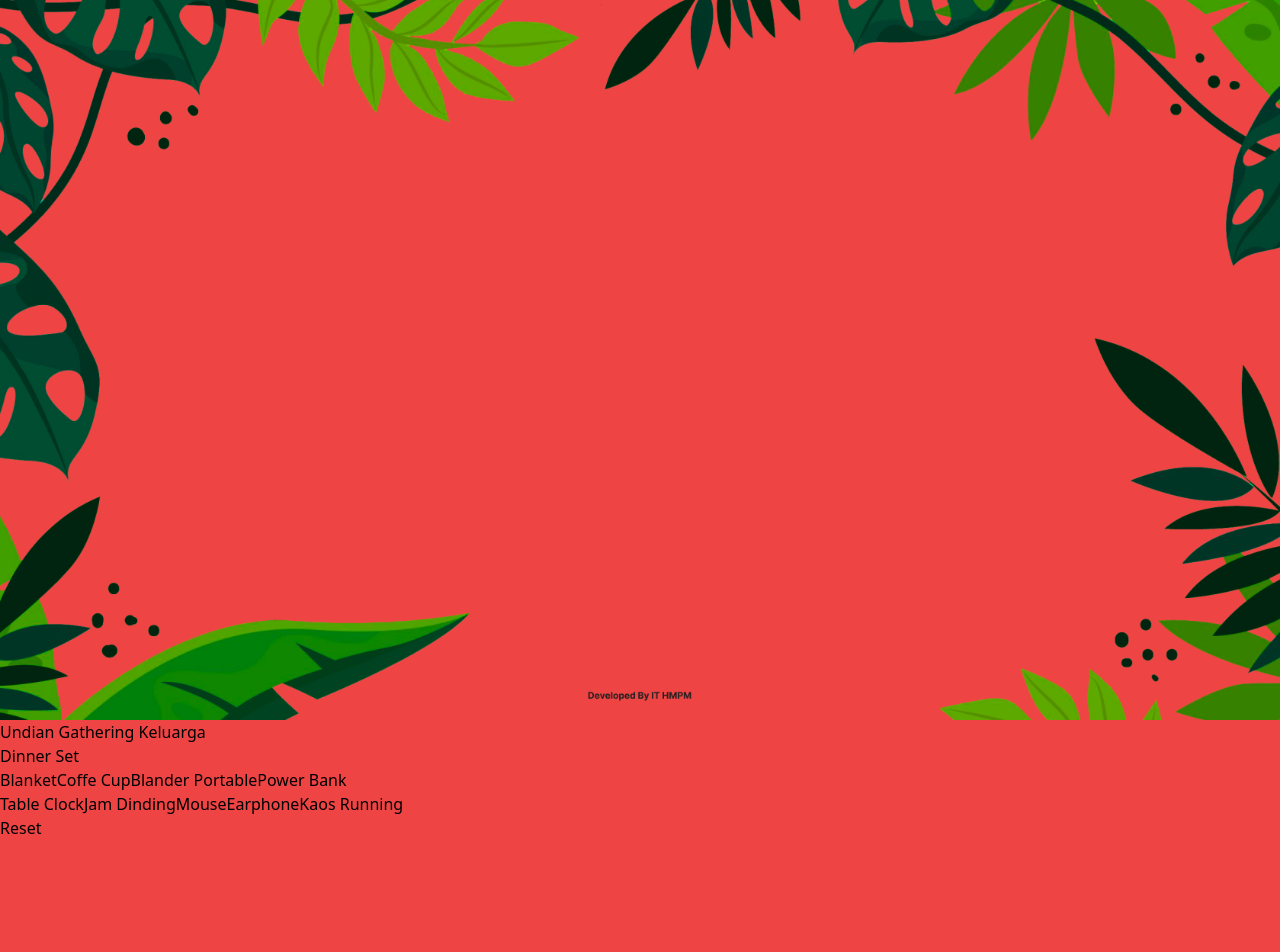
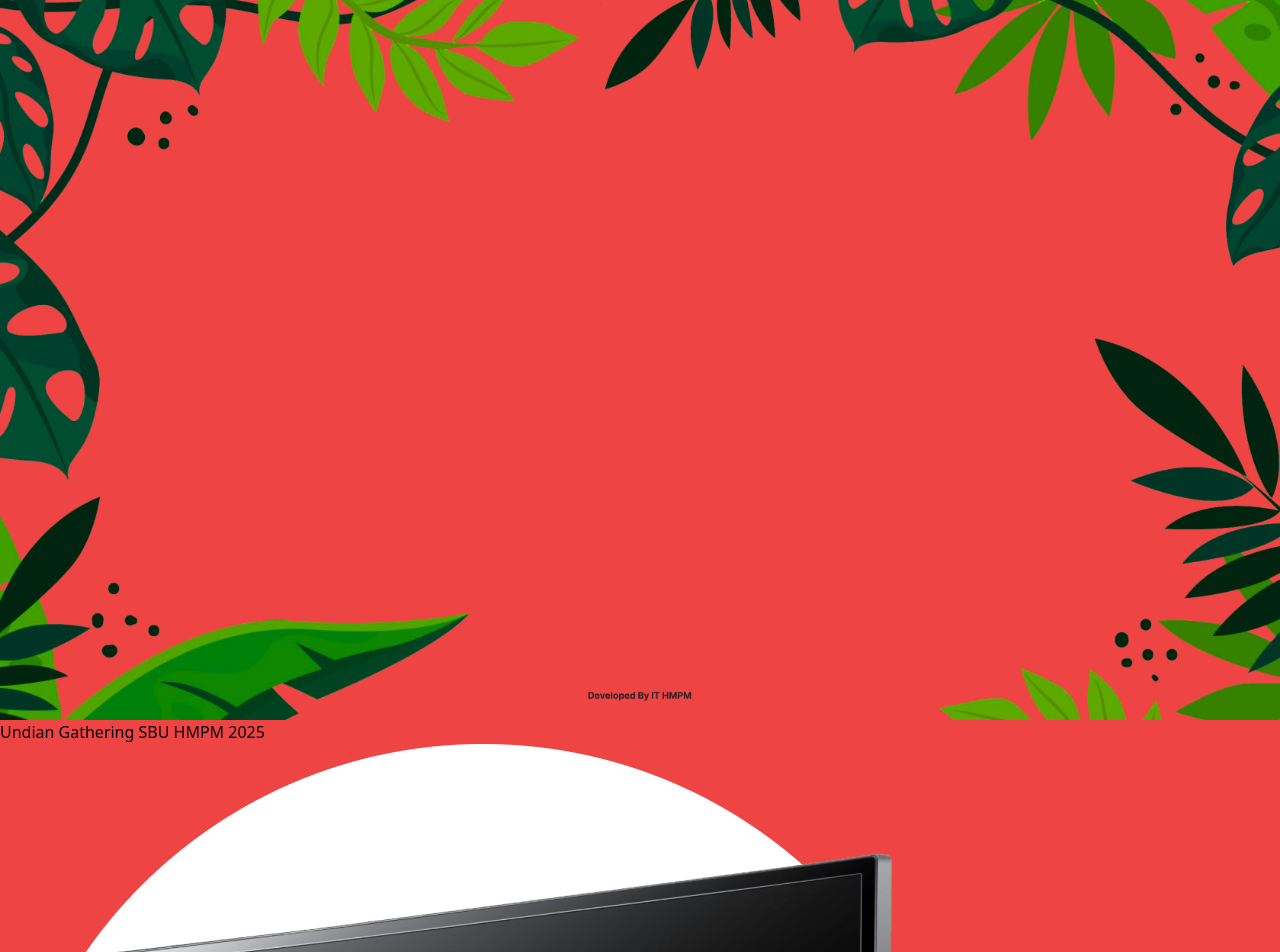
Before and after one commit to fikriahsanandi/AplikasiUndian, a Next.js app: page / in a window 1280 px wide. Shown: the top 952 px of the page. Before the commit the page ends 840 px from the top, so only its background shows below. Built offline with nearby package versions, Linux system fonts and the light colour scheme.

Commit message:
Second update

```diff
--- a/src/app/page.tsx
+++ b/src/app/page.tsx
@@ -464,14 +464,14 @@ export default function Home() {
         className="absolute inset-0 w-full h-full pointer-events-none"
       />
       <div className="flex flex-col items-center justify-center min-h-screen bg-[#FEDFB6]">
-        <h1 className="text-6xl font-bold mb-6 text-[#401606]">Undian Gathering Keluarga</h1>
+        <h1 className="text-6xl font-bold mb-6 text-[#401606]">Undian Gathering SBU HMPM 2025</h1>
         <div className="flex gap-2 mt-3">
           <button
             className={`px-6 py-3 text-lg text-white rounded-lg transition-colors bg-[#008109] hover:bg-[#429F00] font-bold flex flex-col justify-center items-center`}
-            onClick={() => navigateToPage("/smarttv")}
+            onClick={() => navigateToPage("/grandprize")}
           >
-            {/* <img src="/smarttv.png" alt="Cash 200K" className="w-32 h-32" /> */}
-            Dinner Set
+            <img src="/smarttv.png" alt="Cash 200K" className="w-32 h-32" />
+            GRAND PRIZE
           </button>
         </div>
         <div className="flex gap-2 mt-3">
@@ -479,66 +479,45 @@ export default function Home() {
             className={`px-6 py-3 text-lg text-white rounded-lg transition-colors bg-[#008109] hover:bg-[#429F00] font-bold flex flex-col justify-center items-center`}
             onClick={() => navigateToPage("/smartwatch")}
           >
-            {/* <img src="/smartwatch.png" alt="Cash 200K" className="w-20 h-20" /> */}
-            Blanket
+            <img src="/smartwatch.png" alt="Cash 200K" className="w-20 h-20" />
+            SMARTWATCH
           </button>
           <button
             className={`px-6 py-3 text-lg text-white rounded-lg transition-colors bg-[#008109] hover:bg-[#429F00] font-bold flex flex-col justify-center items-center`}
-            onClick={() => navigateToPage("/tws")}
+            onClick={() => navigateToPage("/tumbler")}
           >
-            {/* <img src="/tws.png" alt="Cash 200K" className="w-20 h-20" /> */}
-            Coffe Cup
+            <img src="/corkcicle.png" alt="Cash 200K" className="w-20 h-20" />
+            TUMBLER
           </button>
           <button
             className={`px-6 py-3 text-lg text-white rounded-lg transition-colors bg-[#008109] hover:bg-[#429F00] font-bold flex flex-col justify-center items-center`}
-            onClick={() => navigateToPage("/corkcicle")}
+            onClick={() => navigateToPage("/speaker")}
           >
-            {/* <img src="/corkcicle.png" alt="Cash 200K" className="w-20 h-20" /> */}
-            Blander Portable
-          </button>
-          <button
-            className={`px-6 py-3 text-lg text-white rounded-lg transition-colors bg-[#008109] hover:bg-[#429F00] font-bold flex flex-col justify-center items-center`}
-            onClick={() => navigateToPage("/powerbank")}
-          >
-            {/* <img src="/corkcicle.png" alt="Cash 200K" className="w-20 h-20" /> */}
-            Power Bank
+            <img src="/speaker.png" alt="Cash 200K" className="w-20 h-20" />
+            SPEAKER
           </button>
         </div>
         <div className="flex gap-2 mt-3">
           <button
             className={`px-6 py-3 text-lg text-white rounded-lg transition-colors bg-[#008109] hover:bg-[#429F00] font-bold flex flex-col justify-center items-center`}
-            onClick={() => navigateToPage("/tableclock")}
+            onClick={() => navigateToPage("/ewallet1")}
           >
-            {/* <img src="/corkcicle.png" alt="Cash 200K" className="w-20 h-20" /> */}
-            Table Clock
+            <img src="/250k.png" alt="Cash 200K" className="w-20 h-20" />
+            E WALLET 1
           </button>
           <button
             className={`px-6 py-3 text-lg text-white rounded-lg transition-colors bg-[#008109] hover:bg-[#429F00] font-bold flex flex-col justify-center items-center`}
-            onClick={() => navigateToPage("/jamdinding")}
+            onClick={() => navigateToPage("/ewallet2")}
           >
-            {/* <img src="/corkcicle.png" alt="Cash 200K" className="w-20 h-20" /> */}
-            Jam Dinding
+            <img src="/200k.png" alt="Cash 200K" className="w-20 h-20" />
+            E WALLET 2
           </button>
           <button
             className={`px-6 py-3 text-lg text-white rounded-lg transition-colors bg-[#008109] hover:bg-[#429F00] font-bold flex flex-col justify-center items-center`}
-            onClick={() => navigateToPage("/mouse")}
+            onClick={() => navigateToPage("/ewallet3")}
           >
-            {/* <img src="/corkcicle.png" alt="Cash 200K" className="w-20 h-20" /> */}
-            Mouse
-          </button>
-          <button
-            className={`px-6 py-3 text-lg text-white rounded-lg transition-colors bg-[#008109] hover:bg-[#429F00] font-bold flex flex-col justify-center items-center`}
-            onClick={() => navigateToPage("/earphone")}
-          >
-            {/* <img src="/corkcicle.png" alt="Cash 200K" className="w-20 h-20" /> */}
-            Earphone
-          </button>
-          <button
-            className={`px-6 py-3 text-lg text-white rounded-lg transition-colors bg-[#008109] hover:bg-[#429F00] font-bold flex flex-col justify-center items-center`}
-            onClick={() => navigateToPage("/kaosrunning")}
-          >
-            {/* <img src="/corkcicle.png" alt="Cash 200K" className="w-20 h-20" /> */}
-            Kaos Running
+            <img src="/100k.png" alt="Cash 200K" className="w-20 h-20" />
+            E WALLET 3
           </button>
         </div>
         <div className='mt-16'>
```
Also changed, not shown: public/250K.png (added), public/speaker.png (added).
